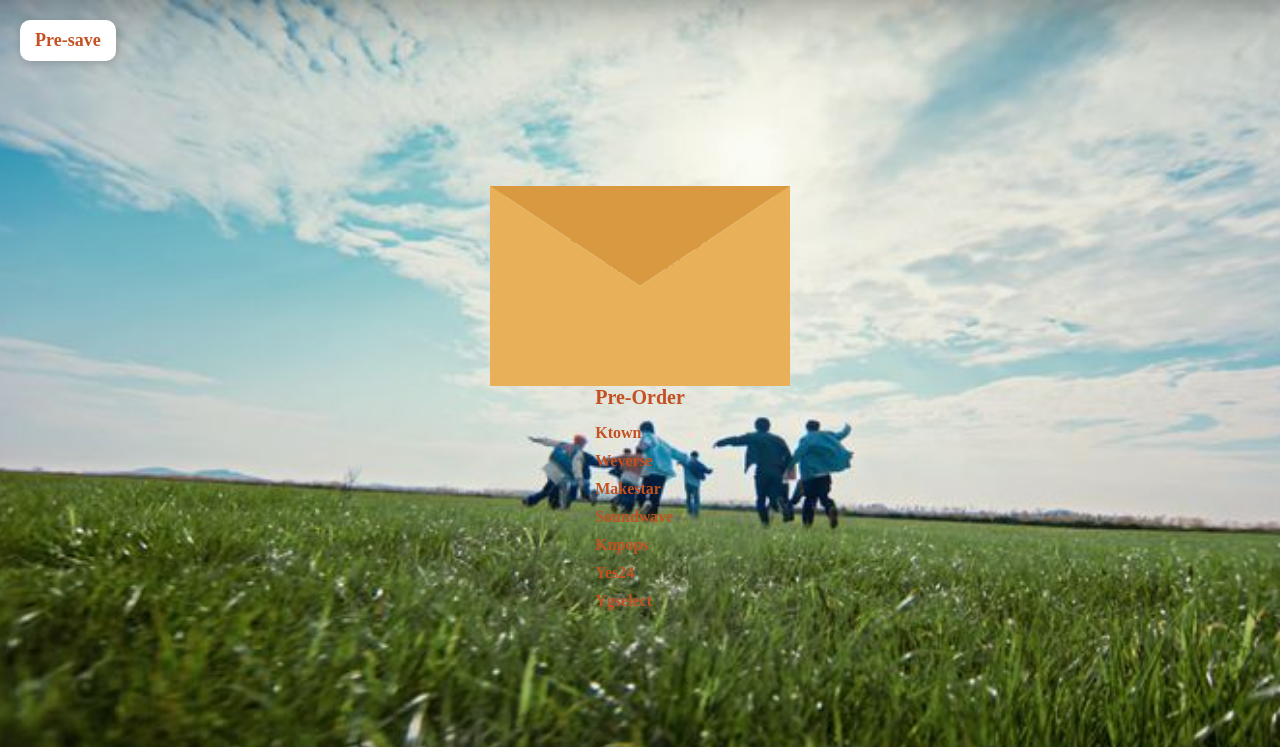
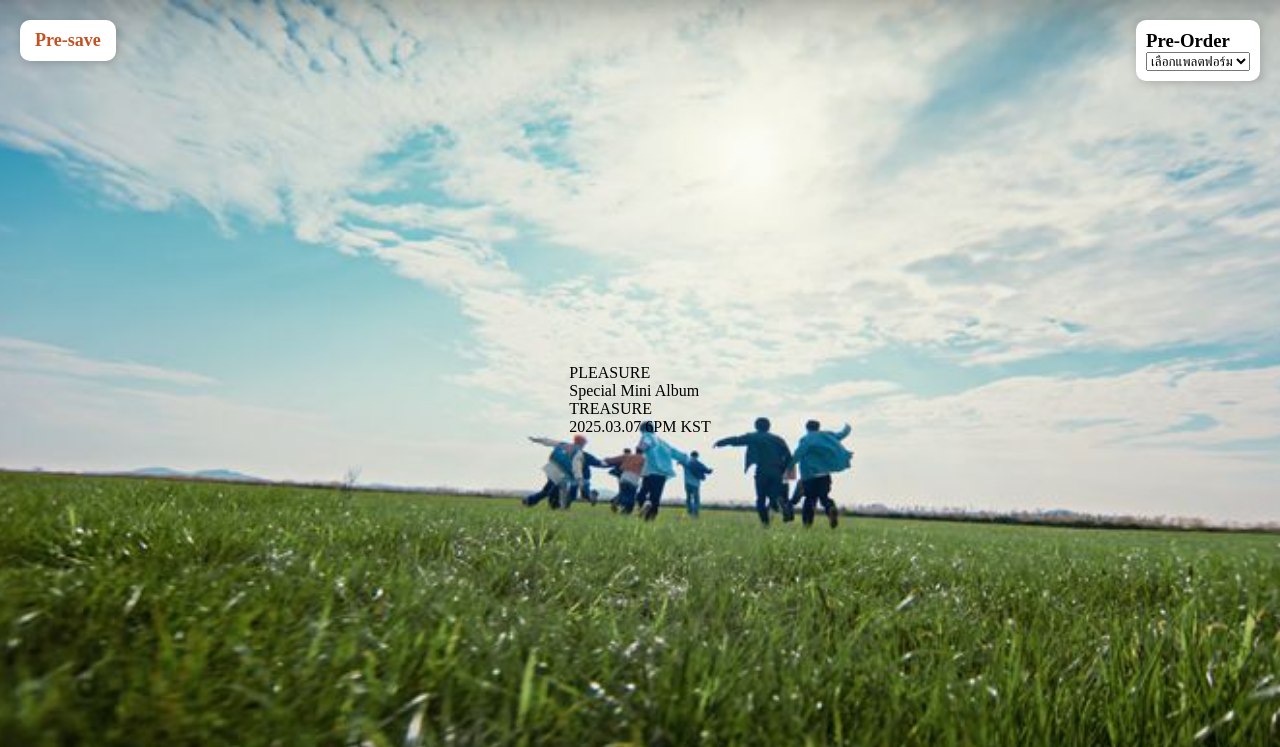
Before and after one commit to NichakamonB/testp, a plain HTML site: page index.html in a window 1280 px wide. Shown: the top 747 px of the page. Drawn offline with Linux system fonts and the light colour scheme.

Commit message:
Update index.html

```diff
--- a/index.html
+++ b/index.html
@@ -41,6 +41,16 @@
             padding: 5px;
         }
 
+        .preorder-box {
+            position: absolute;
+            top: 20px;
+            right: 20px;
+            background: white;
+            padding: 10px;
+            border-radius: 10px;
+            box-shadow: 2px 2px 10px rgba(0, 0, 0, 0.2);
+        }
+
         .social-links {
             position: absolute;
             bottom: 10px;
@@ -59,139 +69,36 @@
             width: 100%;
             height: 100%;
         }
-
-        .wrapper {
-            height: 200px;
-            width: 300px;
-            background-color: #E8B059;
-            position: relative;
-            display: flex;
-            justify-content: center;
-            z-index: 0;
-        }
-
-        .lid {
-            position: absolute;
-            height: 100%;
-            width: 100%;
-            top: 0;
-            left: 0;
-            border-right: 150px solid transparent;
-            border-bottom: 100px solid transparent;
-            border-left: 150px solid transparent;
-            transform-origin: top;
-            transition: transform 0.25s linear;
-        }
-
-        .lid.one {
-            border-top: 100px solid #D99940;
-            transform: rotateX(0deg);
-            z-index: 3;
-            transition-delay: 0.75s;
-        }
-
-        .lid.two {
-            border-top: 100px solid #D88A2C;
-            transform: rotateX(90deg);
-            z-index: 1;
-            transition-delay: 0.5s;
-        }
-
-        .envelope {
-            position: absolute;
-            height: 100%;
-            width: 100%;
-            top: 0;
-            left: 0;
-            border-top: 100px solid transparent;
-            border-right: 150px solid #E8B059;
-            border-bottom: 100px solid #E8B059;
-            border-left: 150px solid #E8B059;
-            z-index: 3;
-        }
-
-        .letter {
-            position: absolute;
-            top: 0;
-            width: 90%;
-            height: 100%;
-            background-color: white;
-            border-radius: 15px;
-            z-index: 2;
-            transition: 0.5s;
-            display: flex;
-            flex-direction: column;
-            align-items: center;
-            justify-content: center;
-            padding: 10px;
-        }
-
-        .letter p {
-            text-align: center;
-            font-size: 27px;
-            color: #C45121;
-            font-weight: bold;
-        }
-
-        .letter p2 {
-            text-align: center;
-            font-size: 18px;
-            color: #C45121;
-            font-style: italic;
-        }
-
-        .wrapper:hover .lid.one {
-            transform: rotateX(90deg);
-            transition-delay: 0s;
-        }
-
-        .wrapper:hover .lid.two {
-            transform: rotateX(180deg);
-            transition-delay: 0.25s;
-        }
-
-        .wrapper:hover .letter {
-            transform: translateY(-120px);
-            transition-delay: 0.5s;
-        }
-        <style>
-    .link-box-right {
-        position: absolute;
-        top: 20px;
-        right: 20px;
-        background: white;
-        padding: 15px;
-        border-radius: 10px;
-        box-shadow: 2px 2px 10px rgba(0, 0, 0, 0.2);
-        text-align: center;
-    }
-
-    .link-box-right h3 {
-        margin-bottom: 10px;
-        color: #C45121;
-        font-size: 20px;
-    }
-
-    .link-box-right a {
-        display: block;
-        text-decoration: none;
-        color: #C45121;
-        font-weight: bold;
-        font-size: 16px;
-        padding: 5px 0;
-        transition: color 0.3s;
-    }
-
-    .link-box-right a:hover {
-        color: #E87722;
-    }
-
     </style>
 </head>
 <body>
     <div class="link-box">
         <a href="https://bio.to/ygtreasure-pleasure" target="_blank" rel="noopener noreferrer">Pre-save</a>
     </div>
+
+    <div class="preorder-box">
+        <h3>Pre-Order</h3>
+        <select id="preorder-select" onchange="openPreorderLink()">
+            <option value="">เลือกแพลตฟอร์ม</option>
+            <option value="https://tinyurl.com/yny6w9sz">Ktown</option>
+            <option value="https://go.weverse.io/qt3S/d6g29i9d">Weverse</option>
+            <option value="https://bit.ly/4gExPkF">Makestar</option>
+            <option value="https://bit.ly/4hQbvp5">Soundwave</option>
+            <option value="https://knpops.com/m/product.html">Knpops</option>
+            <option value="https://m.yes24.com/Goods/Detail/1">Yes24</option>
+            <option value="https://m.en.ygselect.com/product/list.h">Ygselect</option>
+        </select>
+    </div>
+
+    <script>
+        function openPreorderLink() {
+            var select = document.getElementById("preorder-select");
+            var url = select.value;
+            if (url) {
+                window.open(url, "_blank");
+            }
+        }
+    </script>
 
     <div class="wrapper">
         <div class="lid one"></div>
@@ -213,15 +120,5 @@
         <a href="https://x.com/ygtreasuremaker?mx=2" target="_blank"><img src="twitter.png" alt="Twitter"></a>
         <a href="https://www.instagram.com/yg_treasure_official/#" target="_blank"><img src="instagram.png" alt="Instagram"></a>
     </div>
-    <div class="link-box-right">
-    <h3>Pre-Order</h3>
-    <a href="https://tinyurl.com/yny6w9sz" target="_blank" rel="noopener noreferrer">Ktown</a>
-    <a href="https://go.weverse.io/qt3S/d6g29i9d" target="_blank" rel="noopener noreferrer">Weverse</a>
-    <a href="https://bit.ly/4gExPkF" target="_blank" rel="noopener noreferrer">Makestar</a>
-    <a href="https://bit.ly/4hQbvp5" target="_blank" rel="noopener noreferrer">Soundwave</a>
-    <a href="https://knpops.com/m/product.html" target="_blank" rel="noopener noreferrer">Knpops</a>
-    <a href="https://m.yes24.com/Goods/Detail/1" target="_blank" rel="noopener noreferrer">Yes24</a>
-    <a href="https://m.en.ygselect.com/product/list.h" target="_blank" rel="noopener noreferrer">Ygselect</a>
-</div>
 </body>
 </html>
```
